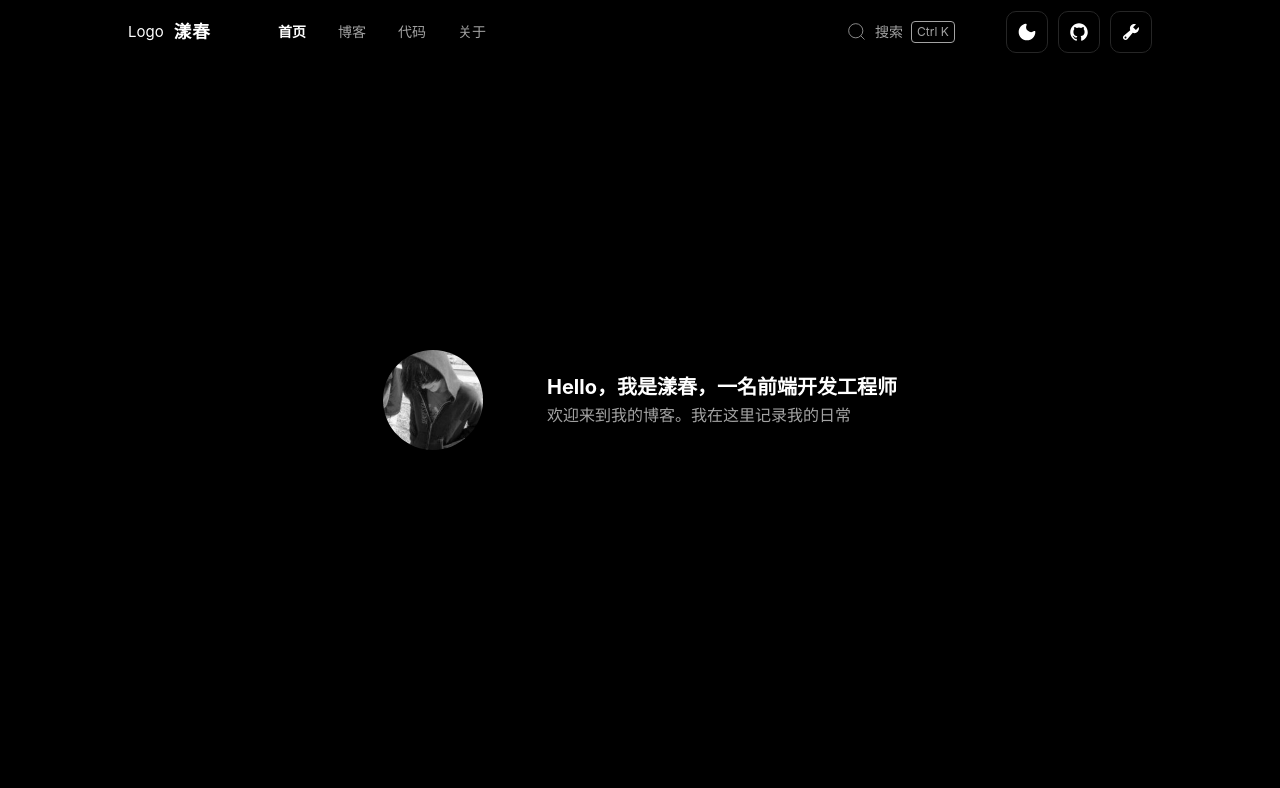
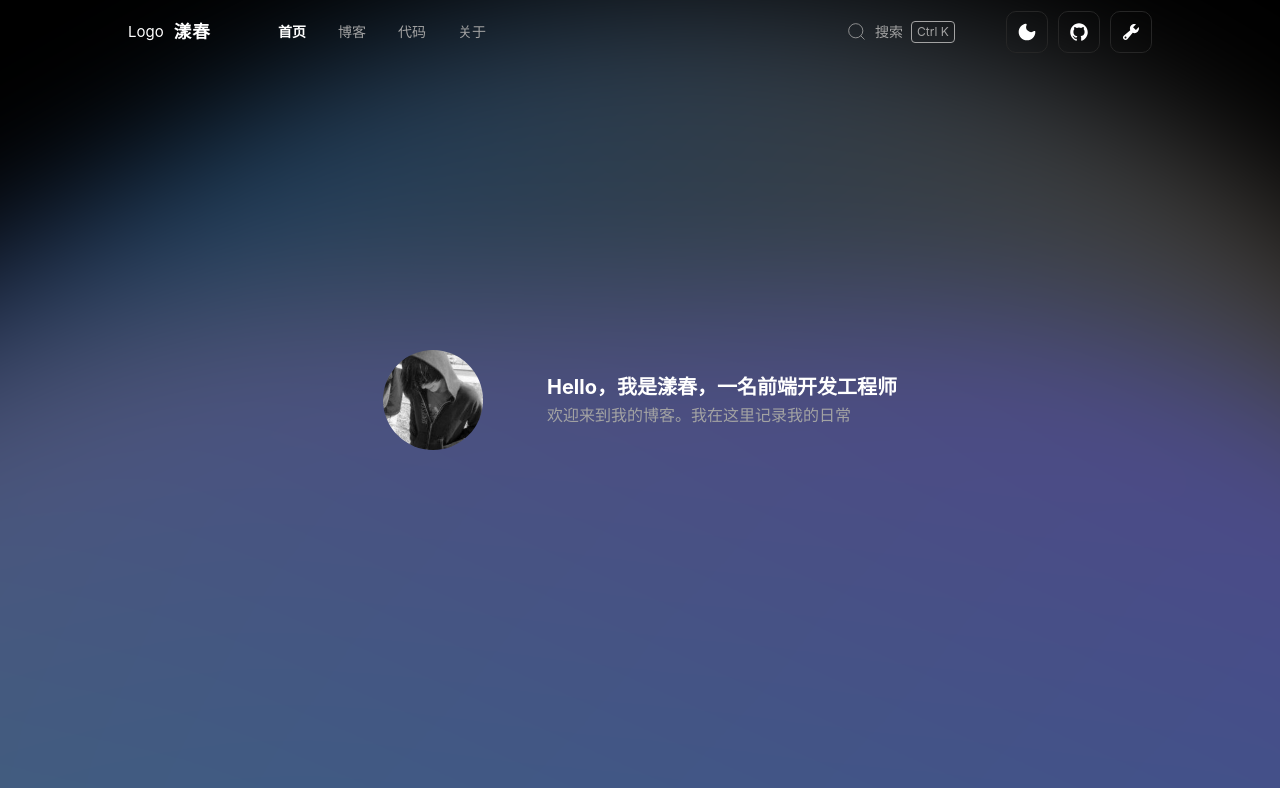
Before and after one commit to Moipha/Blog, a Vue app: page /home in a window 1280 px wide. Shown: the top 788 px of the page. Built offline with nearby package versions, Linux system fonts and the light colour scheme.

Commit message:
front: 编写了首页界面样式，实现了上边栏响应式

```diff
--- a/src/assets/styles/global.scss
+++ b/src/assets/styles/global.scss
@@ -12,6 +12,7 @@
   --text: black;
   --light-text: #353535;
   --border: #e5e5e5;
+  --cover: linear-gradient(744deg, rgb(230, 204, 101), #709ac5 60%, #9162c1);
 }
 
 [data-theme='dark'] {
@@ -19,6 +20,7 @@
   --text: white;
   --light-text: #a3a3a3;
   --border: #262626;
+  --cover: linear-gradient(744deg, #996633, #336699 60%, #663399);
 }
 
 body {
--- a/src/components/Avatar.vue
+++ b/src/components/Avatar.vue
@@ -38,5 +38,6 @@ defineProps({
 <style lang="scss" scoped>
 img {
   object-fit: cover;
+  z-index: 1;
 }
 </style>
--- a/src/components/Button.vue
+++ b/src/components/Button.vue
@@ -17,7 +17,7 @@ button {
   outline: none;
   border: 1px solid var(--border);
   cursor: pointer;
-  background-color: var(--bg);
+  background-color: transparent;
   color: var(--text);
   padding: 10px;
   border-radius: 10px;
--- a/src/components/Icon.vue
+++ b/src/components/Icon.vue
@@ -15,7 +15,8 @@ const map = {
   manager: `<svg xmlns="http://www.w3.org/2000/svg" width="1em" height="1em" viewBox="0 0 20 20"><path fill="currentColor" d="M16.68 9.77a4.54 4.54 0 0 1-4.95.99l-5.41 6.52c-.99.99-2.59.99-3.58 0s-.99-2.59 0-3.57l6.52-5.42c-.68-1.65-.35-3.61.99-4.95c1.28-1.28 3.12-1.62 4.72-1.06l-2.89 2.89l2.82 2.82l2.86-2.87c.53 1.58.18 3.39-1.08 4.65M3.81 16.21c.4.39 1.04.39 1.43 0c.4-.4.4-1.04 0-1.43c-.39-.4-1.03-.4-1.43 0a1.02 1.02 0 0 0 0 1.43"/></svg>`,
   'theme-dark': `<svg xmlns="http://www.w3.org/2000/svg" width="1em" height="1em" viewBox="0 0 24 24"><path fill="currentColor" fillRule="evenodd" d="M11.535 3.519a1 1 0 0 0-1.061-1.403C5.675 2.852 2 6.996 2 12c0 5.523 4.477 10 10 10s10-4.477 10-10l-.004-.28a1 1 0 0 0-1.571-.793a6 6 0 0 1-8.89-7.409" clipRule="evenodd"/></svg>`,
   'theme-light': `<svg xmlns="http://www.w3.org/2000/svg" width="1em" height="1em" viewBox="0 0 24 24"><path fill="currentColor" fillRule="evenodd" d="M12 2a1 1 0 0 1 1 1v1a1 1 0 1 1-2 0V3a1 1 0 0 1 1-1M2 12a1 1 0 0 1 1-1h1a1 1 0 1 1 0 2H3a1 1 0 0 1-1-1m17 0a1 1 0 0 1 1-1h1a1 1 0 1 1 0 2h-1a1 1 0 0 1-1-1m-6 8a1 1 0 1 0-2 0v1a1 1 0 1 0 2 0zm5.364-3.05a1 1 0 1 0-1.414 1.414l.707.707a1 1 0 0 0 1.414-1.414zM4.929 4.929a1 1 0 0 1 1.414 0l.707.707A1 1 0 0 1 5.636 7.05l-.707-.707a1 1 0 0 1 0-1.414M7.05 18.364a1 1 0 1 0-1.414-1.414l-.707.707a1 1 0 1 0 1.414 1.414zM19.071 4.929a1 1 0 0 1 0 1.414l-.707.707a1 1 0 1 1-1.414-1.414l.707-.707a1 1 0 0 1 1.414 0M7 12a5 5 0 1 1 10 0a5 5 0 0 1-10 0" clipRule="evenodd"/></svg>`,
-  search: `<svg xmlns="http://www.w3.org/2000/svg" width="1em" height="1em" viewBox="0 0 24 24"><path fill="none" stroke="currentColor" strokeLinecap="round" strokeWidth="2" d="m21 21l-4.486-4.494M19 10.5a8.5 8.5 0 1 1-17 0a8.5 8.5 0 0 1 17 0Z"/></svg>`
+  search: `<svg xmlns="http://www.w3.org/2000/svg" width="1em" height="1em" viewBox="0 0 24 24"><path fill="none" stroke="currentColor" strokeLinecap="round" strokeWidth="2" d="m21 21l-4.486-4.494M19 10.5a8.5 8.5 0 1 1-17 0a8.5 8.5 0 0 1 17 0Z"/></svg>`,
+  menu: `<svg xmlns="http://www.w3.org/2000/svg" width="1em" height="1em" viewBox="0 0 24 24"><g fill="none"><path d="m12.593 23.258l-.011.002l-.071.035l-.02.004l-.014-.004l-.071-.035q-.016-.005-.024.005l-.004.01l-.017.428l.005.02l.01.013l.104.074l.015.004l.012-.004l.104-.074l.012-.016l.004-.017l-.017-.427q-.004-.016-.017-.018m.265-.113l-.013.002l-.185.093l-.01.01l-.003.011l.018.43l.005.012l.008.007l.201.093q.019.005.029-.008l.004-.014l-.034-.614q-.005-.018-.02-.022m-.715.002a.02.02 0 0 0-.027.006l-.006.014l-.034.614q.001.018.017.024l.015-.002l.201-.093l.01-.008l.004-.011l.017-.43l-.003-.012l-.01-.01z"/><path fill="currentColor" d="M20 17.5a1.5 1.5 0 0 1 .144 2.993L20 20.5H4a1.5 1.5 0 0 1-.144-2.993L4 17.5zm0-7a1.5 1.5 0 0 1 0 3H4a1.5 1.5 0 0 1 0-3zm0-7a1.5 1.5 0 0 1 0 3H4a1.5 1.5 0 1 1 0-3z"/></g></svg>`
 }
 </script>
 
--- a/src/layouts/Header.vue
+++ b/src/layouts/Header.vue
@@ -1,7 +1,14 @@
 <template>
   <header>
-    <div class="logo">Logo</div>
-    <h3 class="title">漾春</h3>
+    <div class="menu">
+      <Button>
+        <Icon class="icon" name="menu" />
+      </Button>
+    </div>
+    <div class="logo">
+      Logo
+      <h3 class="title">漾春</h3>
+    </div>
     <nav>
       <ul>
         <li class="active">首页</li>
@@ -54,17 +61,48 @@ header {
   align-items: center;
   color: var(--text);
   top: 0;
+  z-index: 2;
 
-  .title {
-    margin-left: 10px;
-    font-weight: bold;
-    letter-spacing: 1px;
+  @media (max-width: 768px) {
+    padding: 10px 5%;
+  }
+
+  .menu {
+    display: none;
+
+    @media (max-width: 660px) {
+      display: block;
+    }
+
+    .icon {
+      font-size: 20px;
+    }
+  }
+
+  .logo {
+    display: flex;
+    cursor: pointer;
+    align-items: center;
+
+    .title {
+      margin-left: 10px;
+      font-weight: bold;
+      letter-spacing: 1px;
+    }
+
+    @media (max-width: 660px) {
+      display: none;
+    }
   }
 
   nav {
     margin-left: 5%;
     display: flex;
     align-items: center;
+
+    @media (max-width: 660px) {
+      display: none;
+    }
 
     ul {
       display: flex;
@@ -115,11 +153,14 @@ header {
       border-radius: 4px;
       font-size: 12px;
       padding: 0 5px;
+
+      @media (max-width: 1024px) {
+        display: none;
+      }
     }
 
     &:hover {
       --color: var(--text);
-      transform: scale(1.05);
     }
   }
 
--- a/src/views/Home.vue
+++ b/src/views/Home.vue
@@ -1,9 +1,16 @@
 <template>
   <section>
+    <div class="bg">
+      <div class="wave"></div>
+      <div class="wave"></div>
+      <div class="wave"></div>
+    </div>
+    <div class="top">
       <Avatar :src="avatar" shape="circle" :size="100"></Avatar>
       <div class="introduce">
         <p class="title">Hello，我是漾春，一名前端开发工程师</p>
         <p class="subtitle">欢迎来到我的博客。我在这里记录我的日常</p>
+      </div>
     </div>
   </section>
 </template>
@@ -17,9 +24,60 @@ import avatar from '@/assets/img/avatar.webp'
 section {
   width: 100%;
   height: 100vh;
+  overflow: hidden;
+  position: relative;
+
+  .bg {
+    width: 120vw;
+    height: 120vh;
+    padding: 10vh 10vw;
+    position: absolute;
+    top: 0;
+    left: 0;
+    z-index: 1;
+    filter: blur(70px);
+
+    .wave {
+      scale: 1.2;
+      border-radius: 40%;
+      animation: wave 3000ms infinite linear;
+      position: absolute;
+      width: calc(80vw + 1000px);
+      height: calc(120vh + 1000px);
+      opacity: 0.6;
+      left: 0;
+      top: 0;
+      margin-left: -25%;
+      margin-top: 20%;
+      background: var(--cover);
+
+      &:nth-child(2),
+      &:nth-child(3) {
+        top: 210px;
+      }
+
+      &:nth-child(2) {
+        animation-duration: 4000ms;
+      }
+
+      &:nth-child(3) {
+        animation-duration: 5000ms;
+      }
+    }
+  }
+
+  .top {
     display: flex;
     justify-content: center;
     align-items: center;
+    width: 100%;
+    height: 100%;
+    z-index: 2;
+
+    @media (max-width: 660px) {
+      flex-direction: column;
+      gap: 5%;
+    }
 
     .introduce {
       margin-left: 5%;
@@ -27,6 +85,21 @@ section {
       flex-direction: column;
       justify-content: center;
       color: var(--text);
+      position: relative;
+      z-index: 1;
+
+      @media (max-width: 660px) {
+        align-items: center;
+        margin-left: 0;
+
+        .title {
+          font-size: calc(10px + 1.4vw) !important;
+        }
+
+        .subtitle {
+          font-size: calc(8px + 1.12vw) !important;
+        }
+      }
 
       .title {
         font-size: 20px;
@@ -39,4 +112,15 @@ section {
       }
     }
   }
+}
+
+@keyframes wave {
+  0% {
+    transform: rotate(0deg);
+  }
+
+  100% {
+    transform: rotate(360deg);
+  }
+}
 </style>
```
Also changed, not shown: 1 other file (tests, documents, lock files or other folders). Lines whose indentation alone changed are shown as unchanged.
